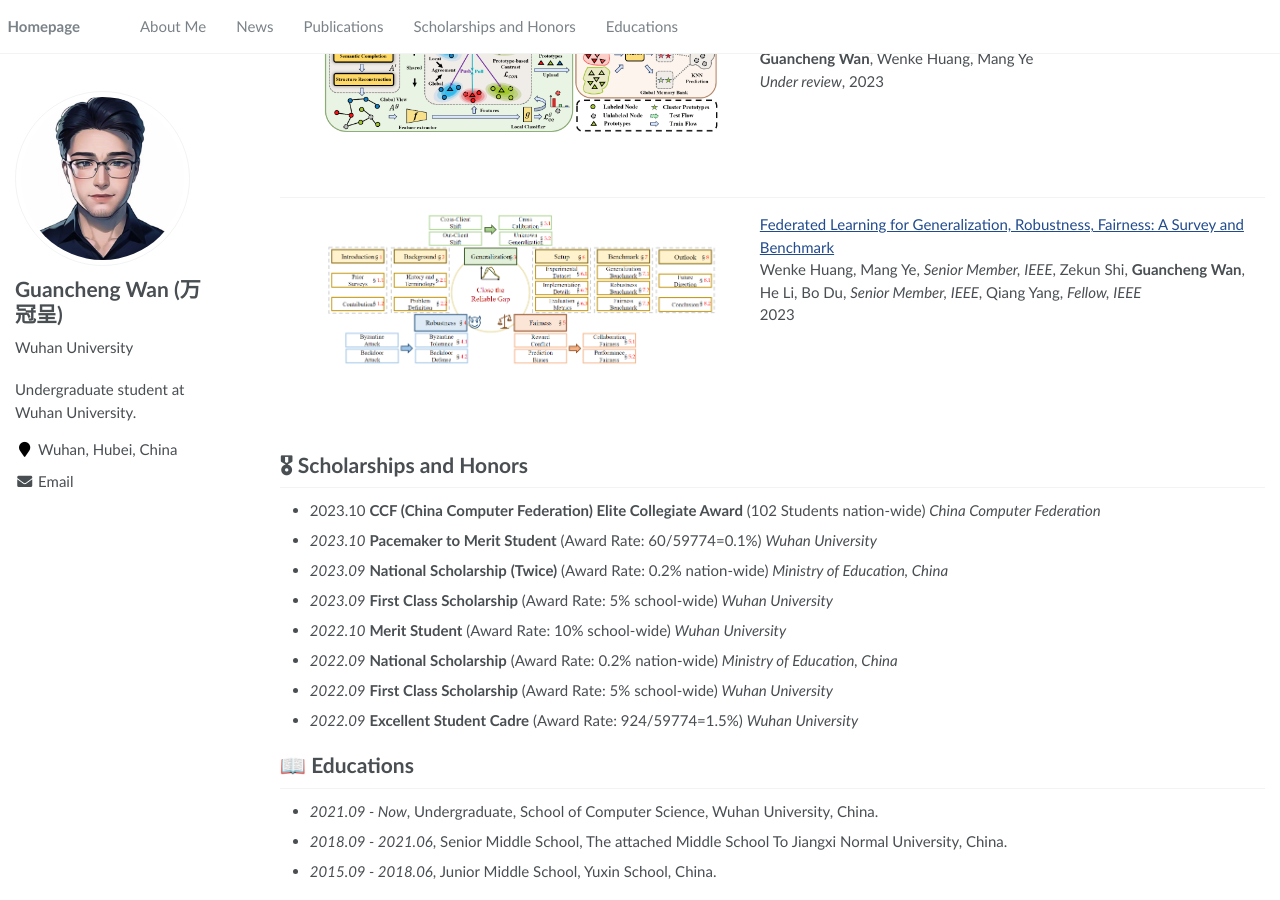
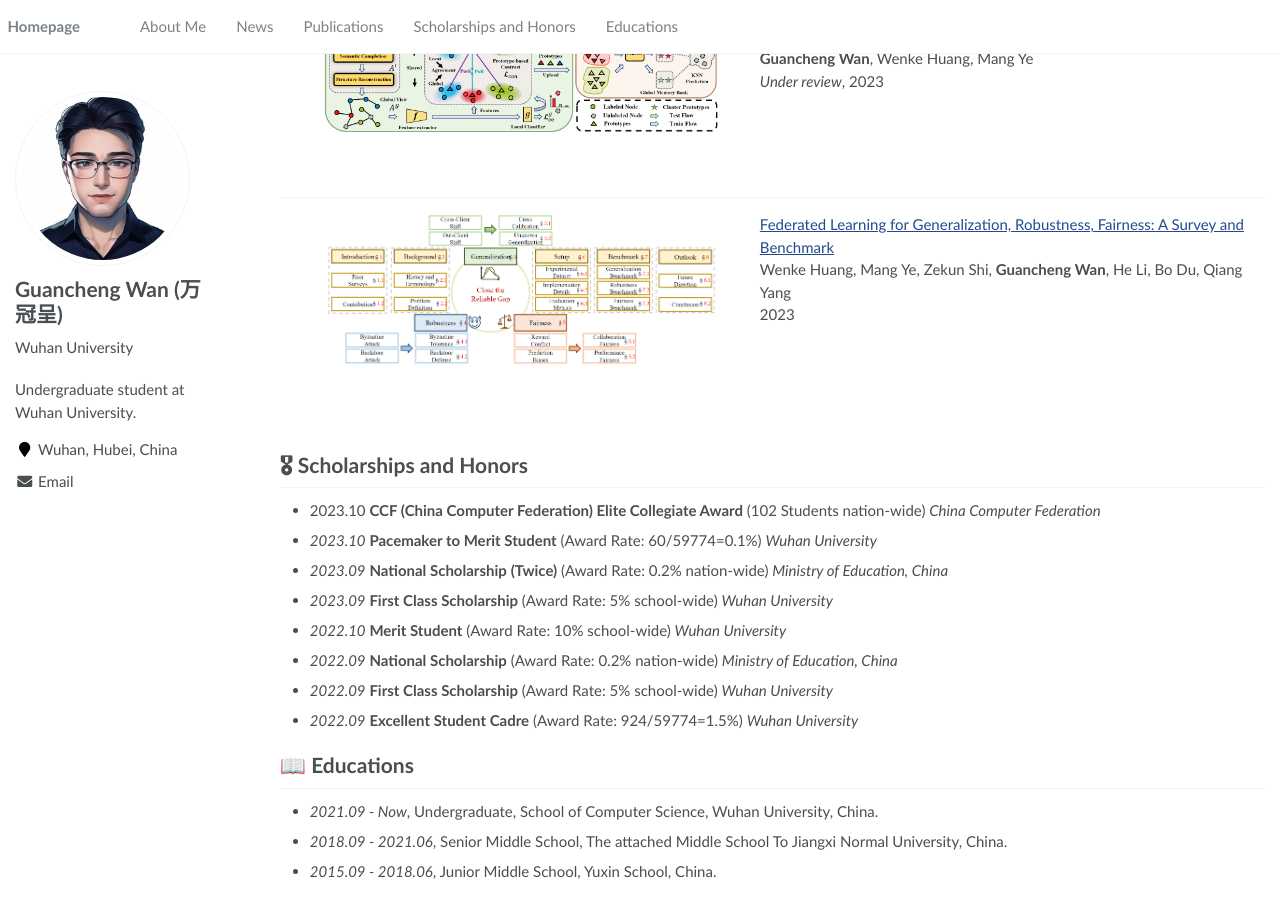
Before and after one commit to SuHui03/guanchengWan.github.io, a Jekyll site: the page built from _pages/about.md, in a window 1280 px wide and 900 px high, scrolled down 951 px. Built offline with Jekyll 4.4.1, drawn with Linux system fonts in a browser that asks for light colours; formulas are drawn with MathJax 3; grey boxes are pictures that could not be loaded.

Commit message:
Update about.md

```diff
--- a/_pages/about.md
+++ b/_pages/about.md
@@ -94,8 +94,7 @@ hspace="40" wspace="20" src="../images/fggp.png"></dt>
 hspace="40" wspace="20" src="../images/flsurvey.png">
 </dt>
   <dd><a href="https://arxiv.org/abs/2311.06750">Federated Learning for Generalization, Robustness, Fairness: A Survey and Benchmark</a></dd>
-  <dd>Wenke Huang, Mang Ye, <i>Senior Member, IEEE</i>, Zekun Shi, <strong>Guancheng Wan</strong>, He Li, Bo Du, <i>Senior
-Member, IEEE</i>, Qiang Yang, <i>Fellow, IEEE</i>
+  <dd>Wenke Huang, Mang Ye, Zekun Shi, <strong>Guancheng Wan</strong>, He Li, Bo Du,  Qiang Yang
   </dd>
     <dd>2023</dd>
 </dl>
```
